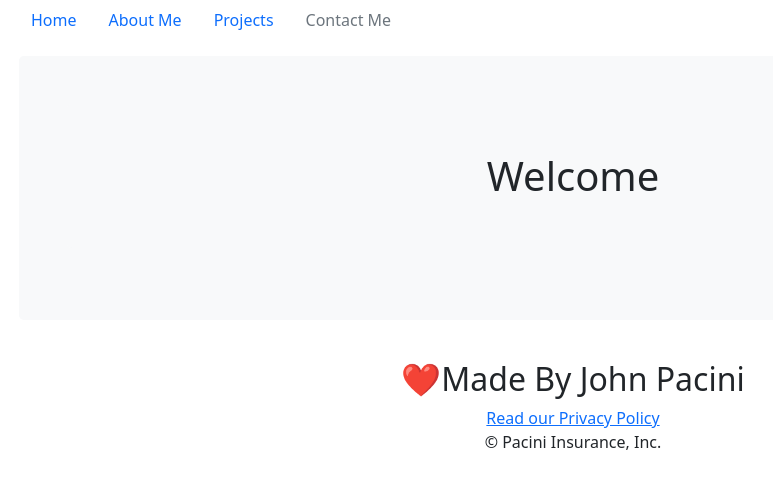
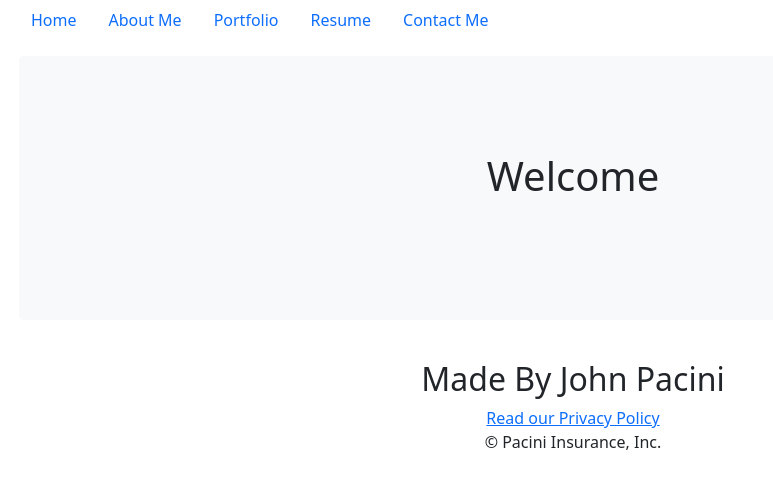
Before and after one commit to JohnPac15/Portfolio, a React (Create React App) app: page / in a window 1280 px wide. Shown: the top 488 px of the page, without its empty margins (67-840 px from the left). Built offline with nearby package versions, Linux system fonts and the light colour scheme.

Commit message:
added my resume

```diff
--- a/src/components/Footer/index.js
+++ b/src/components/Footer/index.js
@@ -3,7 +3,7 @@ import React from 'react';
 function Footer(){
     return(
         <footer>
-            <h2>❤️Made By John Pacini</h2>
+            <h2>Made By John Pacini</h2>
             <div>
                 <a href="./privacy-policy.html">Read our Privacy Policy</a><br />
                 &copy; Pacini Insurance, Inc.
--- a/src/components/Nav/index.js
+++ b/src/components/Nav/index.js
@@ -1,4 +1,4 @@
-import React from 'react';
+import React, { useState } from "react";
 
 function Nav(props){
   const{
@@ -6,30 +6,39 @@ function Nav(props){
     setContactSelected
   } = props
 
+
     return(
       <ul class="nav">
       <li class="nav-item">
         <a class="nav-link active"
         aria-current="page"
-        href="#"
+        href="/"
+        onClick={() => setContactSelected(false)}
         >Home
         </a>
       </li>
       <li class="nav-item">
         <a class="nav-link"
-        href="#about"
+        href="/"
         onClick={() => setContactSelected(false)}
         >About Me</a>
       </li>
       <li class="nav-item">
         <a class="nav-link"
-        href="#"
-        onClick={() => setContactSelected(true)}
-        >Projects</a>
+        onClick={() => {
+          setContactSelected(true)
+        }}
+        >Portfolio</a>
       </li>
       <li class="nav-item">
-        <a class="nav-link
-        disabled"
+        <a class="nav-link"
+        href="https://www.cakeresume.com/s--P8whv9M29KklyZkAMjdHSg--/john-pacini"
+        target="_blank"
+        onClick={() => setContactSelected(true)}
+        >Resume</a>
+      </li>
+      <li class="nav-item">
+        <a class="nav-link"
         onClick={() => setContactSelected(true)}
         >Contact Me</a>
       </li>
```
